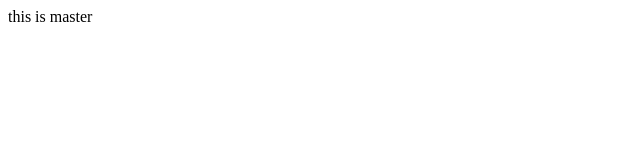
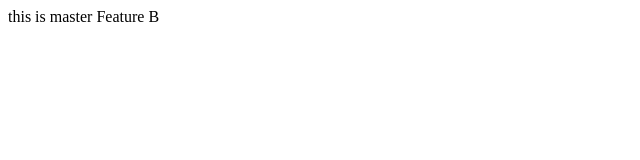
Before and after one commit to memolovel/group-project, a plain HTML site: page index.html in a window 1280 px wide. Shown: the full height of the page, 0-640 px from the left. Drawn offline with Linux system fonts and the light colour scheme.

Commit message:
feature B

```diff
--- a/index.html
+++ b/index.html
@@ -6,6 +6,6 @@
     <title>Document</title>
   </head>
   <body>
-    this is master
+    this is master Feature B
   </body>
 </html>
```
